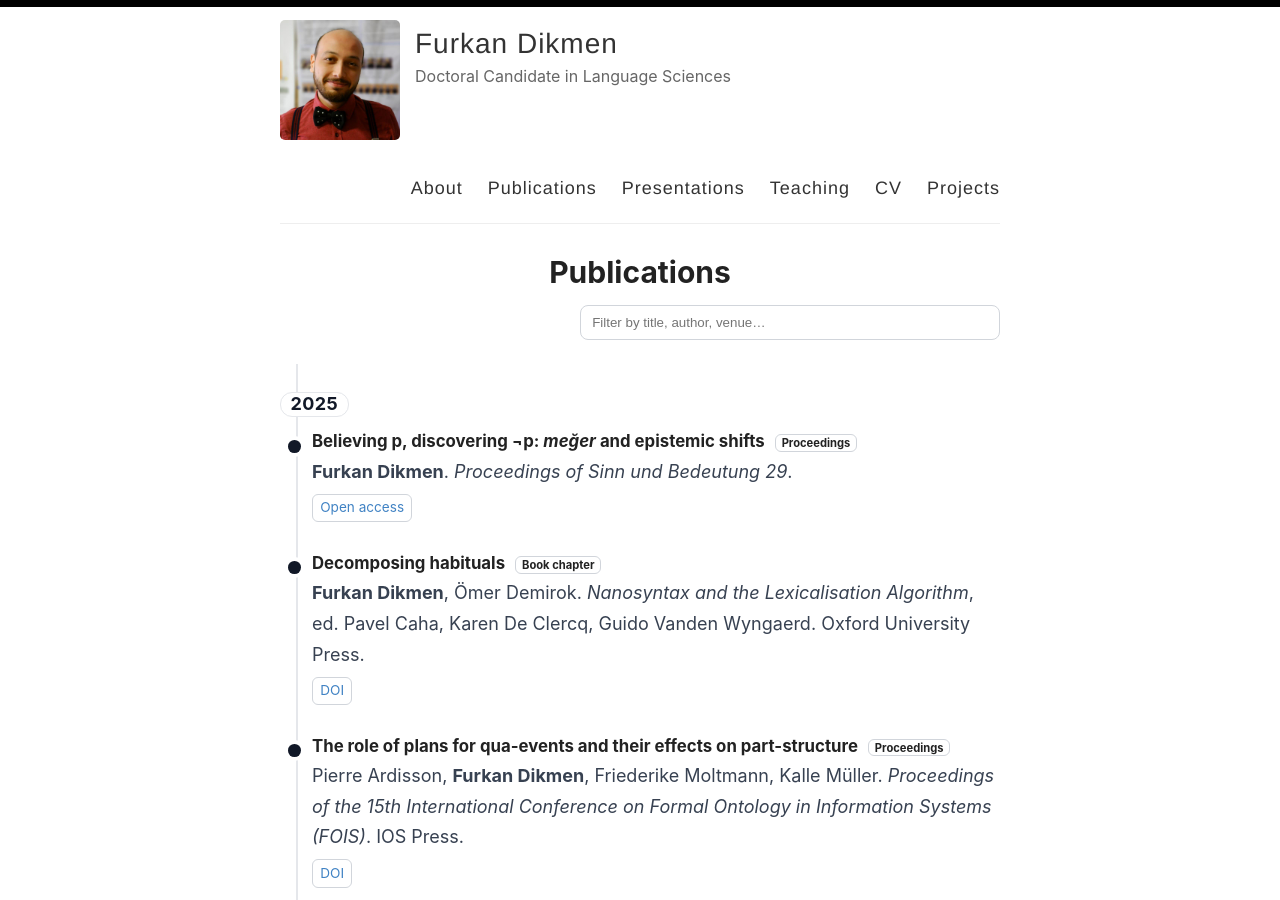
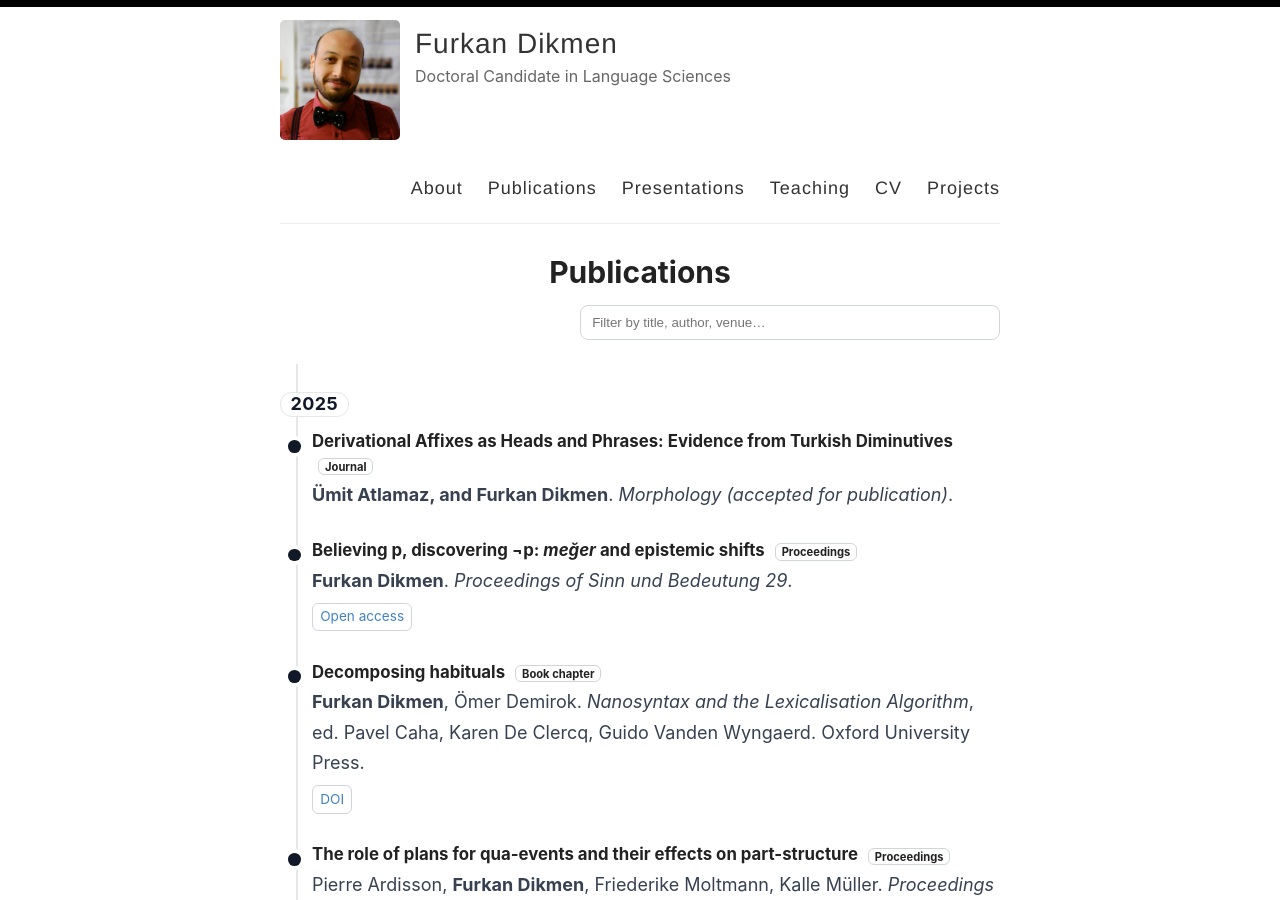
Before and after one commit to furkandikmen/furkandikmen.github.io, a Jekyll site: the page built from _pages/publications.md, in a window 1280 px wide and 900 px high. Built offline with Jekyll 4.4.1, drawn with Linux system fonts in a browser that asks for light colours.

Commit message:
Update publications.md

```diff
--- a/_pages/publications.md
+++ b/_pages/publications.md
@@ -76,6 +76,13 @@ permalink: /publications/
 
 <section class="pubs">
   <div class="year">2025</div>
+
+  <article class="pub">
+    <div class="dot" aria-hidden="true"></div>
+    <h3>Derivational Affixes as Heads and Phrases: Evidence from Turkish Diminutives  <span class="badge">Journal</span></h3>
+    <p class="meta"><strong>Ümit Atlamaz, and Furkan Dikmen</strong>. <em>Morphology (accepted for publication)</em>.</p>
+  </article>
+
 
   <article class="pub">
     <div class="dot" aria-hidden="true"></div>
```
